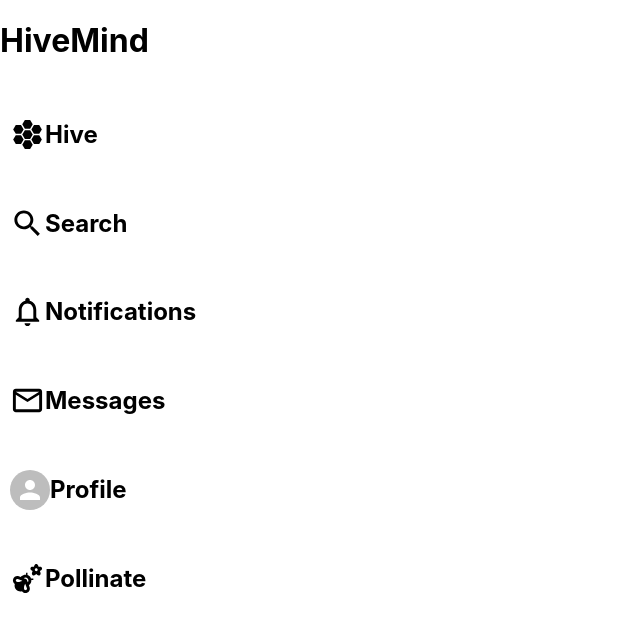
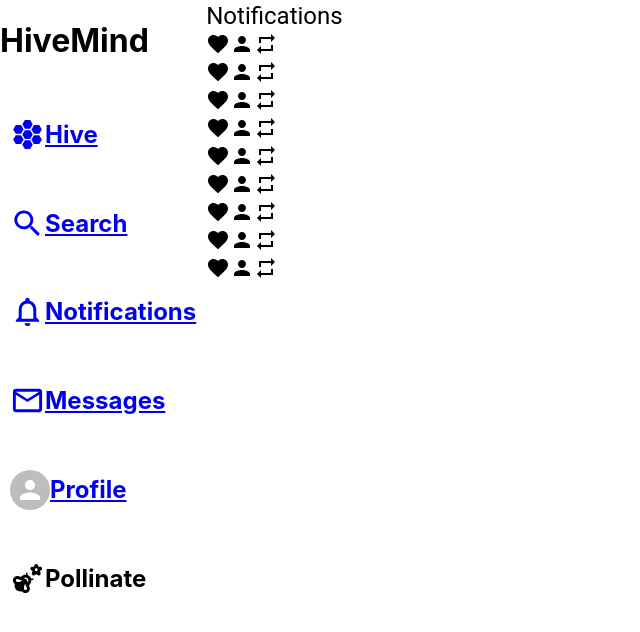
Before and after one commit to jck510/HiveMind, a React (Create React App) app: page /notifications in a window 1280 px wide. Shown: the top 632 px of the page, without its empty margins (0-640 px from the left). Built offline with nearby package versions, Linux system fonts and the light colour scheme.

Commit message:
Set up Notifications section and added links to app toolbar

```diff
--- a/src/App.js
+++ b/src/App.js
@@ -4,6 +4,7 @@ import MainHeader from "./components/MainHeader";
 import { Routes, Route } from 'react-router-dom'
 import Home from "./components/Home";
 import ProfilePage from "./components/ProfilePage";
+import NotificationsPage from "./components/NotificationsPage";
 
 
 function App() {
@@ -16,6 +17,7 @@ function App() {
       <Routes>
         <Route exact path="/hive" element={<Home />}/>
         <Route exact path="/profile/:username" element={<ProfilePage />}/>
+        <Route exact path='/notifications' element={<NotificationsPage />} />
       </Routes>
 
     </div>
--- a/src/components/AppToolbar.js
+++ b/src/components/AppToolbar.js
@@ -2,6 +2,7 @@ import { Hive, MailOutline, NotificationsOutlined, Search, Tag } from '@mui/icon
 import { Avatar, Badge, Icon, List, ListItemIcon, MenuList, Tooltip } from '@mui/material'
 import React from 'react'
 import { useState } from 'react'
+import { Link } from 'react-router-dom'
 import AppToolBarOption from './AppToolbarOption'
 
 
@@ -14,12 +15,12 @@ const AppToolBar = ({notifications, messages}) => {
       <h1>HiveMind</h1>
       <List className='feed-toolbar-list'>
 
-          <AppToolBarOption title='Hive'/>
-          <AppToolBarOption title='Search' />
-          <AppToolBarOption title='Notifications' notifications={notifications}/>
-          <AppToolBarOption title='Messages' messages={messages}/>
-          <AppToolBarOption title='Profile' />
-          <AppToolBarOption title='Pollinate' />
+          <div><Link to='/hive'><AppToolBarOption title='Hive'/></Link></div>
+          <div><Link to='/search'><AppToolBarOption title='Search' /></Link></div>
+          <div><Link to='/notifications'><AppToolBarOption title='Notifications' notifications={notifications}/></Link></div>
+          <div><Link to='/messages'><AppToolBarOption title='Messages' messages={messages}/></Link></div>
+          <div><Link to='/profile/jck'><AppToolBarOption title='Profile' /></Link></div>
+          <div><AppToolBarOption title='Pollinate' /></div>
 
       </List>
     </div>
--- a/src/components/Notification.js
+++ b/src/components/Notification.js
@@ -1,8 +1,34 @@
+import { Favorite, Person, Repeat } from '@mui/icons-material'
 import React from 'react'
+import Post from './Post'
 
-const Notification = () => {
+const Notification = ({notificationDetails}) => {
   return (
-    <div>Notification</div>
+    <div className='notification-div'>
+      {/* There will be a conditional here to determine which icon will be shown for the given notification */}
+      <Favorite />
+      <Person />
+      <Repeat />
+
+      {/* The following notifications can consist of
+
+      Display Name Repollenated your post
+      Post text/ link to post with the photo
+
+      Display Name Liked your post
+      Post text/ link to post with the photo
+
+      Display Name followed you
+
+      Display Name liked your reply
+      Post text/ link to post with the photo
+
+      Display Name @username - timestamp
+      Replying to @users associated with the post
+      Post text/link to post with the photo
+
+      */}
+    </div>
   )
 }
 
--- /dev/null
+++ b/src/components/NotificationFeed.js
@@ -0,0 +1,17 @@
+import React from 'react'
+import Notification from './Notification';
+
+const NotificationFeed = () => {
+
+    const notifications = [0,1,2,3,4,5,6,7,8];
+
+  return (
+    <div className='notification-feed-div'>
+      {notifications.map((notification) => (
+        <Notification notificationDetails={notification}/>
+      ))}
+    </div>
+  )
+}
+
+export default NotificationFeed
--- a/src/components/NotificationsPage.js
+++ b/src/components/NotificationsPage.js
@@ -1,11 +1,13 @@
 import { Tab, Tabs, Typography } from '@mui/material'
 import React from 'react'
+import Feed from './Feed'
+import NotificationFeed from './NotificationFeed'
 
 const NotificationsPage = () => {
   return (
     <div className='notifications-page-div'>
         <div className='notifications-page-header-div'>
-            <Typography>Notifications</Typography>
+            <Typography variant='h5'>Notifications</Typography>
 
 
             {/* <Tabs>
@@ -15,6 +17,7 @@ const NotificationsPage = () => {
             </Tabs> */}
         </div>
 
+        <NotificationFeed />
 
 
 
```
